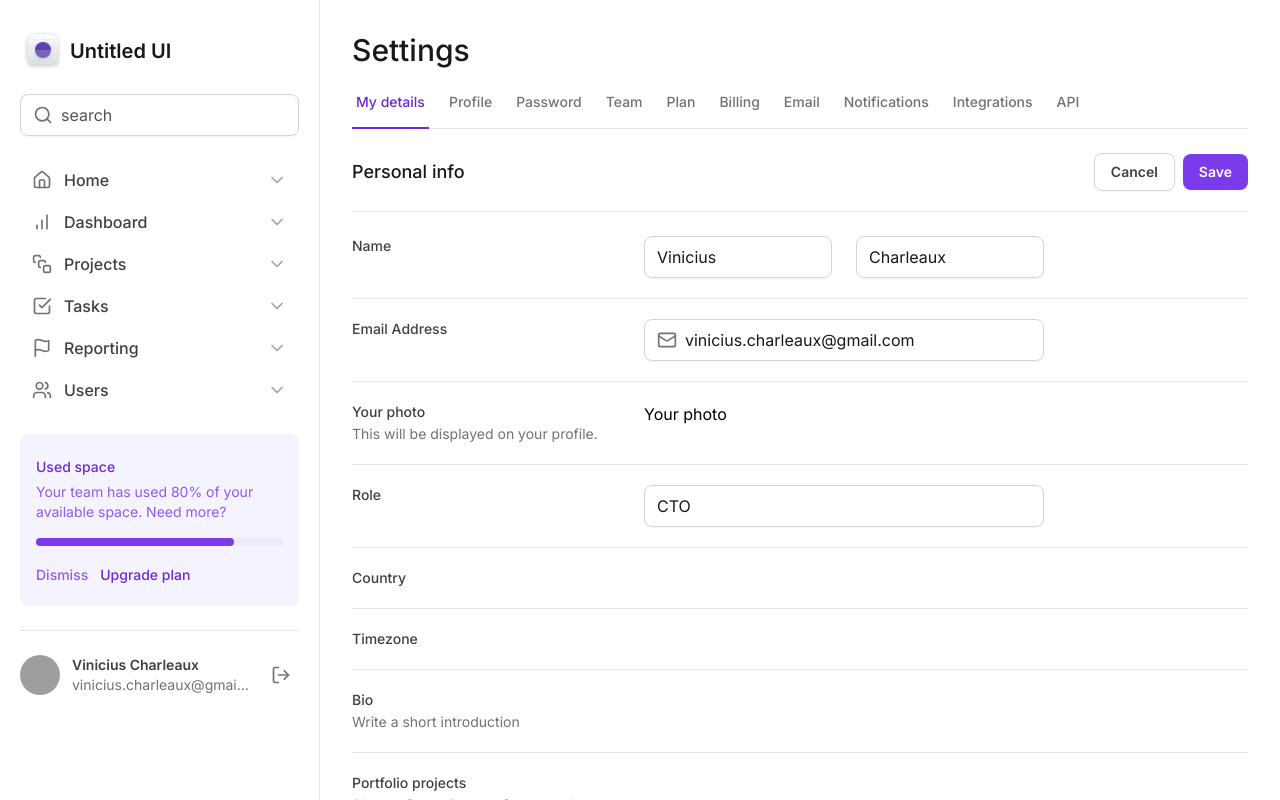
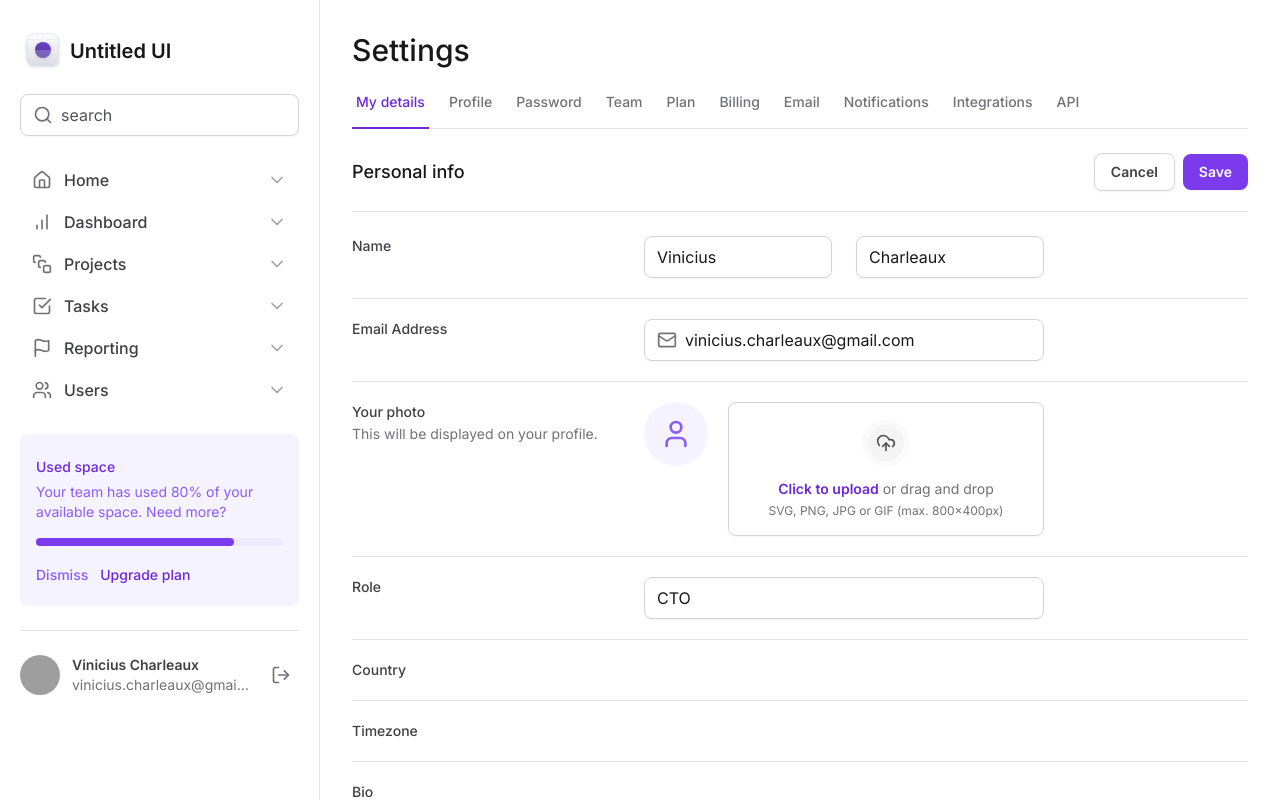
Before and after one commit to ViniciusCharleaux/rocketseat-tailwind-master, a Next.js app: page / in a window 1280 px wide. Shown: the top 800 px of the page. Built offline with nearby package versions, Linux system fonts and the light colour scheme; grey boxes are pictures that could not be loaded.

Commit message:
upload de avatar

```diff
--- a/src/app/page.tsx
+++ b/src/app/page.tsx
@@ -1,4 +1,4 @@
-import { Mail } from "lucide-react";
+import { Mail, UploadCloud, User } from "lucide-react";
 import { SettingTabs } from "./components/SettingsTabs";
 import {InputControl, InputPrefix, InputRoot} from '@/app/components/Input'
 
@@ -47,12 +47,29 @@
           </div>
 
           <div className="grid grid-cols-form gap-3 pt-5">
-            <label htmlFor="email" className="text-sm font-medium text-zinc-700">
+            <label htmlFor="photo" className="text-sm font-medium text-zinc-700">
               Your photo
               <span className="block text-sm font-normal text-zinc-500 mt-0.5">This will be displayed on your profile.</span>
             </label>
-            <div className="grid gap-6 grid-cols-1">
-              Your photo
+            <div className="flex items-start gap-5">
+              <div className="flex h-16 w-16 items-center justify-center rounded-full bg-violet-50">
+                <User className="w-8 h-8 text-violet-500"/>
+              </div>
+
+              <label htmlFor="photo" className="group flex-1 flex cursor-pointer flex-col justify-center shadow-sm items-center gap-3 rounded-lg border border-zinc-300 px-6 py-4 text-center text-zinc-500 hover:border-violet-200 hover:bg-violet-25 hover:text-violet-500">
+                <div className="rounded-full border-6 border-zinc-50 bg-zinc-100 p-2 group-hover:border-violet-50 group-hover:bg-violet-100">
+                  <UploadCloud className="h-5 w-5 text-zinc-600 group-hover:text-violet-700" />
+                </div>
+                <div className="flex flex-col items-center gap-1">
+                  <span className="text-sm">
+                    <span className="font-semibold text-violet-700">Click to upload</span>
+                    {' '} or drag and drop
+                  </span>
+                  <span className="text-xs">SVG, PNG, JPG or GIF (max. 800x400px)</span>
+                </div>
+              </label>
+              <input type="file" className="sr-only" id="photo"/>
+
             </div>
             <div />
           </div>
--- a/tailwind.config.ts
+++ b/tailwind.config.ts
@@ -11,8 +11,14 @@
         profile: 'max-content 1fr max-content',
         form: 'minmax(7.5rem, 17.5rem) minmax(25rem, 1fr) minmax(0, 15rem)'
       },
+
+      borderWidth: {
+        6: '6px'
+      },
       colors: {
-        diego: '#8257e6'
+        violet: {
+          25: '#fcfaff'
+        }
       }
     },
   },
```
